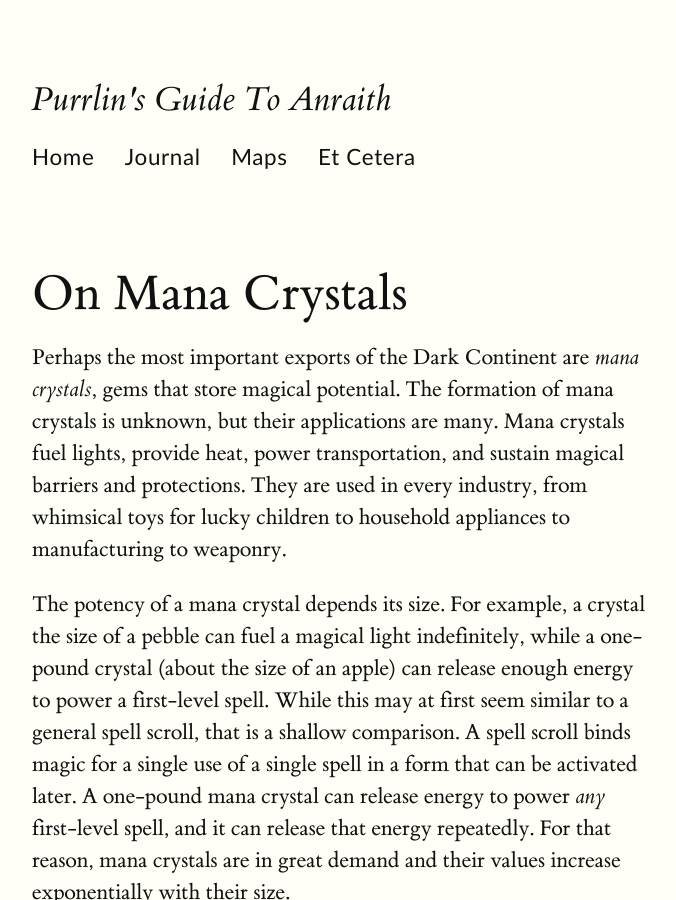
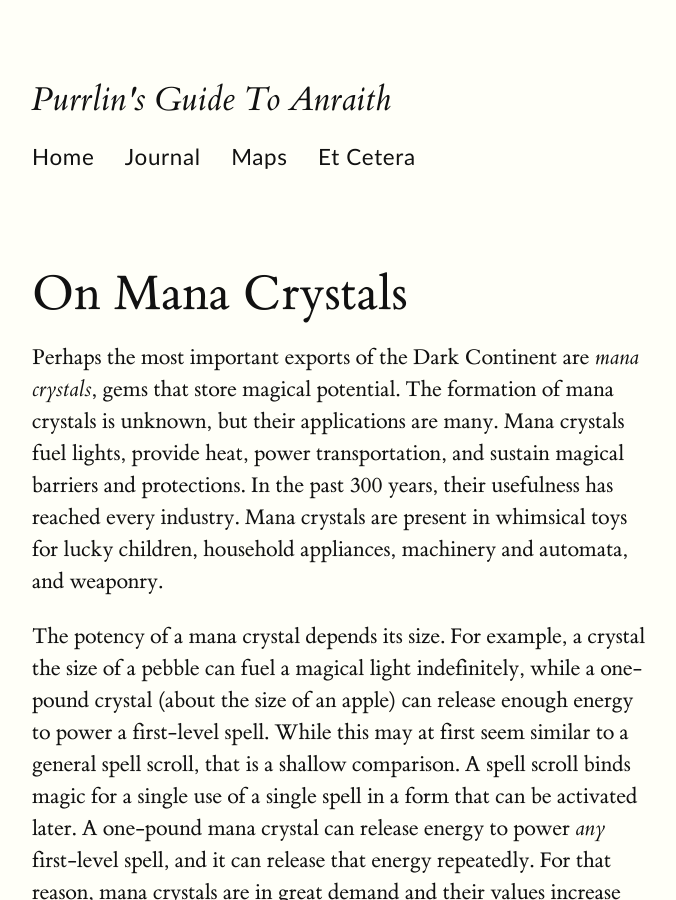
Before and after one commit to jhempy/purrlins-guide-to-anraith, a Jekyll site: the page built from pages/on-mana-crystals.html, in a window 1280 px wide and 900 px high. Shown: the whole window, without its empty margins (128-804 px from the left). Built offline with Jekyll 4.4.1, drawn with Linux system fonts in a browser that asks for light colours.

Commit message:
Updates mana crystals

```diff
--- a/pages/on-mana-crystals.html
+++ b/pages/on-mana-crystals.html
@@ -4,7 +4,7 @@ title: On Mana Crystals
 ---
 
 <p>
-    Perhaps the most important exports of the Dark Continent are <em>mana crystals</em>, gems that store magical potential. The formation of mana crystals is unknown, but their applications are many. Mana crystals fuel lights, provide heat, power transportation, and sustain magical barriers and protections. They are used in every industry, from whimsical toys for lucky children to household appliances to manufacturing to weaponry.
+    Perhaps the most important exports of the Dark Continent are <em>mana crystals</em>, gems that store magical potential. The formation of mana crystals is unknown, but their applications are many. Mana crystals fuel lights, provide heat, power transportation, and sustain magical barriers and protections. In the past 300 years, their usefulness has reached every industry. Mana crystals are present in whimsical toys for lucky children, household appliances, machinery and automata, and weaponry.
 </p>
 
 <p>
```
